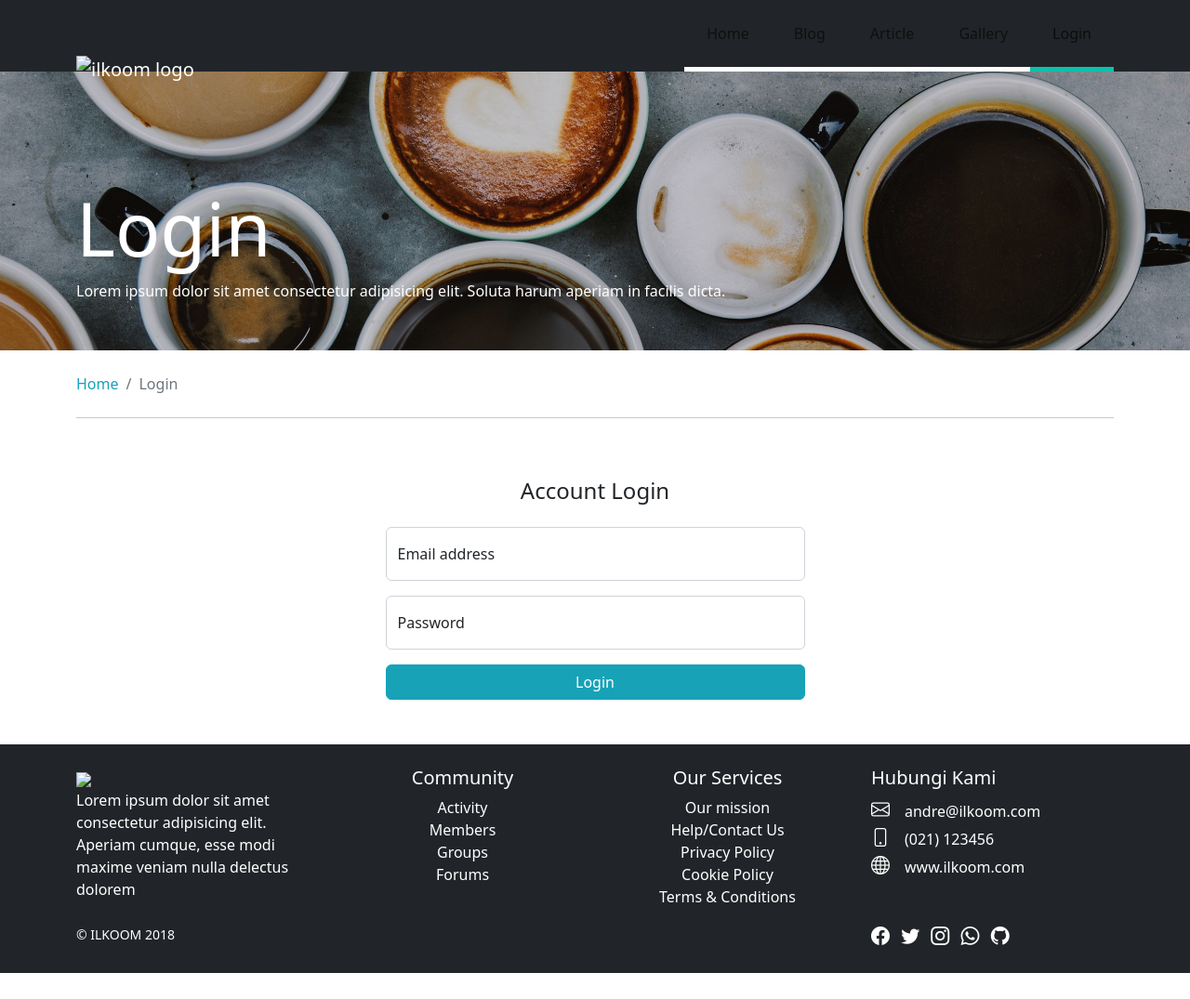
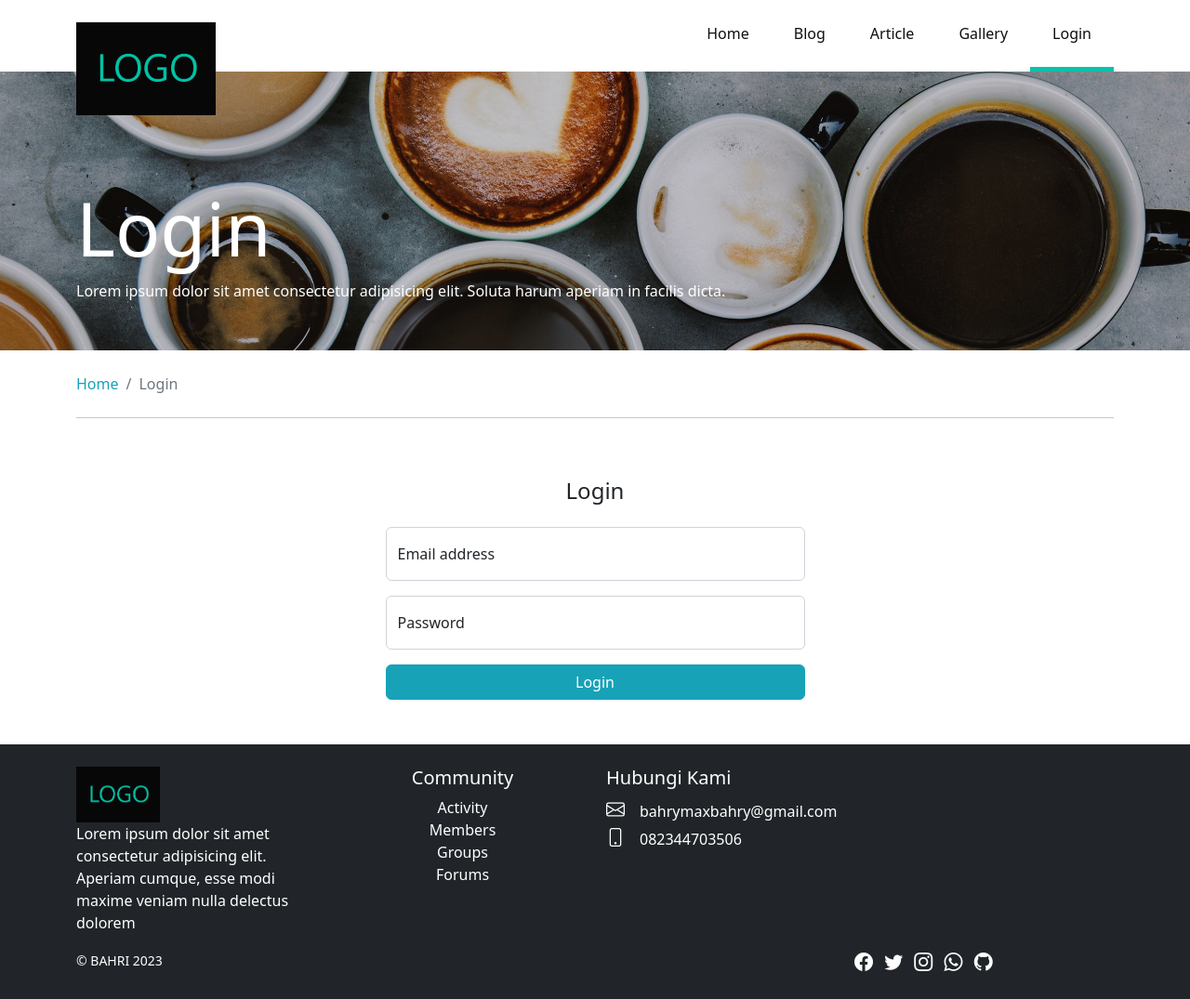
Before and after one commit to satuperseratus/bahry-profilecompany, a plain HTML site: page login.html in a window 1280 px wide. Shown: the whole page at 93% size. Before the commit the page ends 1047 px from the top, so only its background shows below. Drawn offline with Linux system fonts and the light colour scheme.

Commit message:
Add files via upload

```diff
--- a/login.html
+++ b/login.html
@@ -3,8 +3,8 @@
 <head>
   <meta charset="UTF-8">
   <meta name="viewport" content="width=device-width, initial-scale=1.0">
-  <title>ILKOOM - Community Blog</title>
-  <link rel="icon" href="img/favicon.png" type="image/png">
+  <title>Company Profile</title>
+  <link rel="icon" href="" type="image/png">
   <link rel="stylesheet" href="css/bootstrap.css">
   <link rel="stylesheet" href="font/bootstrap-icons.css">
   <link rel="stylesheet" href="css/style.css">
@@ -12,14 +12,14 @@
 <body>
 
   <!-- NAVBAR -->
-  <nav id="main-navbar" class="navbar navbar-expand-md navbar-dark bg-dark py-0">
+  <nav id="main-navbar" class="navbar navbar-expand-md navbar-light py-0">
     <div class="container">
 
       <a class="navbar-brand" href="index.html">
-        <span class="d-none">ILKOOM</span>
-        <img src="img/ilkoom_logo.png" class="main-logo d-none d-md-inline"
+        <span class="d-none">Profile</span>
+        <img src="img/logo1.jpg" class="main-logo d-none d-md-inline"
         alt="ilkoom logo">
-        <img src="img/ilkoom_logo.png" class="small-logo d-inline d-md-none"
+        <img src="img/logo1.jpg" class="small-logo d-inline d-md-none"
         alt="ilkoom logo">
       </a>
       <button class="navbar-toggler" type="button" data-bs-toggle="collapse"
@@ -92,7 +92,7 @@
       <div class="row">
 
         <div class="col-sm-8 col-md-6 col-lg-5  mx-auto">
-          <h4 class="text-center mb-4">Account Login</h4>
+          <h4 class="text-center mb-4">Login</h4>
           <form action="index.html">
             <div class="form-floating mb-3">
               <input type="email" class="form-control" id="floatingInput"
@@ -120,7 +120,7 @@
       <div class="row">
         <div class="col-md-3 text-center text-md-start">
           <a href="index.html">
-            <img src="img/ilkoom_logo.png" style="height: 60px;" >
+            <img src="img/logo1.jpg" style="height: 60px;" >
           </a>
           <p>Lorem ipsum dolor sit amet consectetur adipisicing elit.
             Aperiam cumque, esse modi maxime veniam nulla delectus dolorem
@@ -141,36 +141,17 @@
           </ul>
         </div>
 
-        <div class="col-md-3 text-center">
-          <h5>Our Services</h5>
-          <ul class="list-unstyled">
-            <li><a href="#" class="text-white text-decoration-none">
-                Our mission</a></li>
-            <li><a href="#" class="text-white text-decoration-none">
-              Help/Contact Us</a></li>
-            <li><a href="#" class="text-white text-decoration-none">
-              Privacy Policy</a></li>
-            <li><a href="#" class="text-white text-decoration-none">
-              Cookie Policy</a></li>
-            <li><a href="#" class="text-white text-decoration-none">
-              Terms & Conditions</a></li>
-          </ul>
-        </div>
-
         <div class="col-md-3 text-center text-md-start">
           <h5>Hubungi Kami</h5>
           <div style="white-space:nowrap;">
-            <i class="bi-envelope fs-5 me-2 me-lg-3" ></i>andre@ilkoom.com</div>
+            <i class="bi-envelope fs-5 me-2 me-lg-3" ></i>bahrymaxbahry@gmail.com</div>
           <div style="white-space:nowrap;">
-            <i class="bi-phone fs-5 me-2 me-lg-3"></i>(021) 123456</div>
-          <div style="white-space:nowrap;">
-            <i class="bi-globe fs-5 me-2 me-lg-3"></i>www.ilkoom.com</div>
-        </div>
+            <i class="bi-phone fs-5 me-2 me-lg-3"></i>082344703506</div>
       </div>
 
       <div class="row mt-3 mt-md-0">
         <div class="col-md-3 me-md-auto text-center text-md-start">
-          <small>&copy; ILKOOM 2018</small>
+          <small>&copy; BAHRI 2023</small>
         </div>
         <div class="col-md-3 text-center text-md-start">
           <div style="white-space:nowrap;">
```
